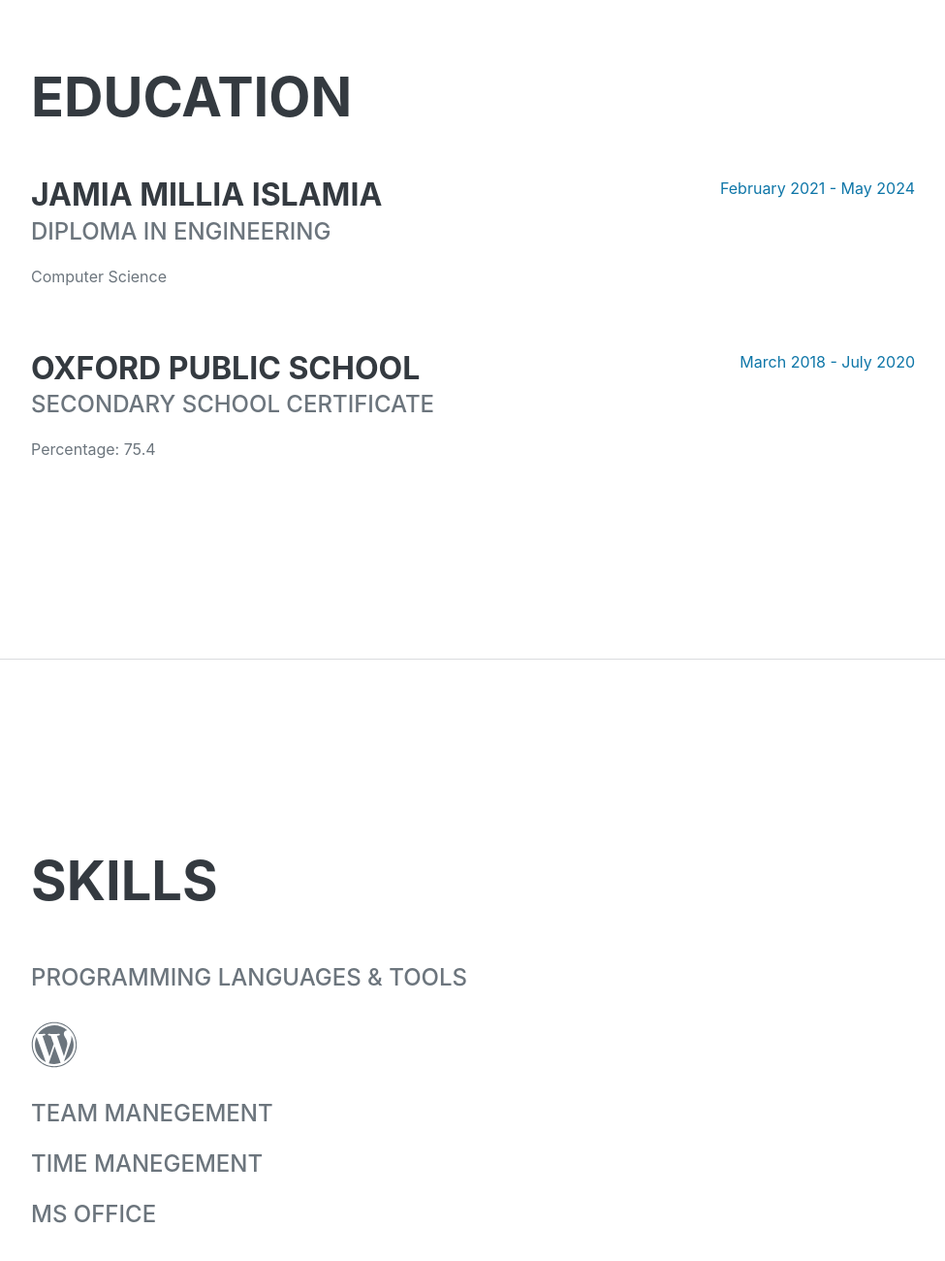
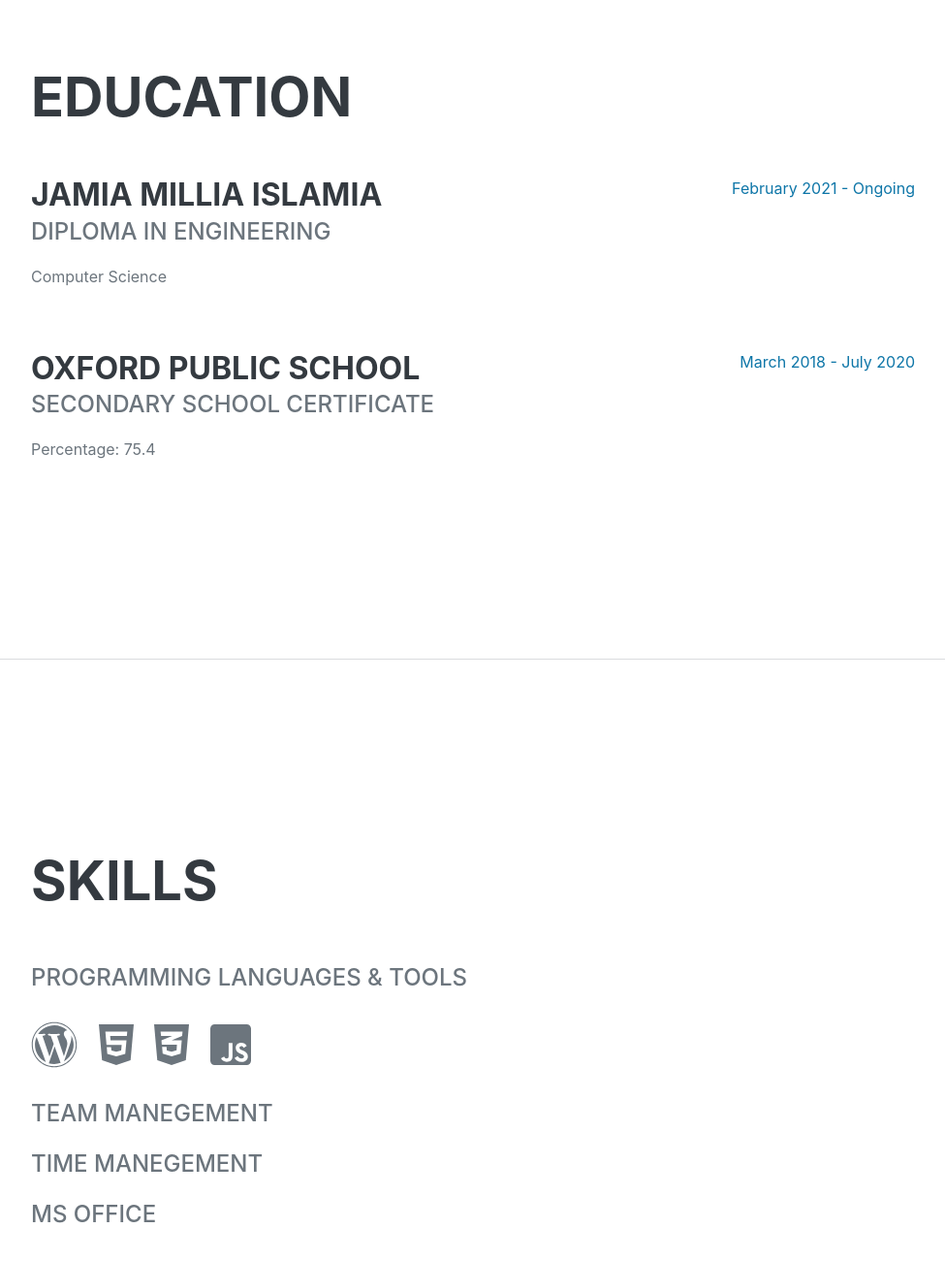
Before and after one commit to syedmohammadabbas/portfolio, a plain HTML site: page index.html in a window 1280 px wide. Shown: the part 2682-3982 px from the top of the page at 97% size, without its empty margins (288-1263 px from the left). Drawn offline with nearby package versions, Linux system fonts and the light colour scheme; a script that the page names is missing; a web font is replaced by a local one.

Commit message:
Syed Mohammad Abbas

```diff
--- a/index.html
+++ b/index.html
@@ -142,7 +142,7 @@
                             <div>Computer Science </div>
                             <p></p>
                         </div>
-                        <div class="flex-shrink-0"><span class="text-primary">February 2021 - May 2024</span></div>
+                        <div class="flex-shrink-0"><span class="text-primary">February 2021 - Ongoing</span></div>
                     </div>
                     <div class="d-flex flex-column flex-md-row justify-content-between">
                         <div class="flex-grow-1">
@@ -162,10 +162,10 @@
                     <div class="subheading mb-3">Programming Languages & Tools</div>
                     <ul class="list-inline dev-icons">
                         <li class="list-inline-item"><i class="fab fa-wordpress"></i></li>
-                        <!--<li class="list-inline-item"><i class="fab fa-html5"></i></li>
+                        <li class="list-inline-item"><i class="fab fa-html5"></i></li>
                         <li class="list-inline-item"><i class="fab fa-css3-alt"></i></li>
                         <li class="list-inline-item"><i class="fab fa-js-square"></i></li>
-                        <li class="list-inline-item"><i class="fab fa-angular"></i></li>
+                        <!--<li class="list-inline-item"><i class="fab fa-angular"></i></li>
                         <li class="list-inline-item"><i class="fab fa-react"></i></li>
                         <li class="list-inline-item"><i class="fab fa-node-js"></i></li>
                         <li class="list-inline-item"><i class="fab fa-sass"></i></li>
```
